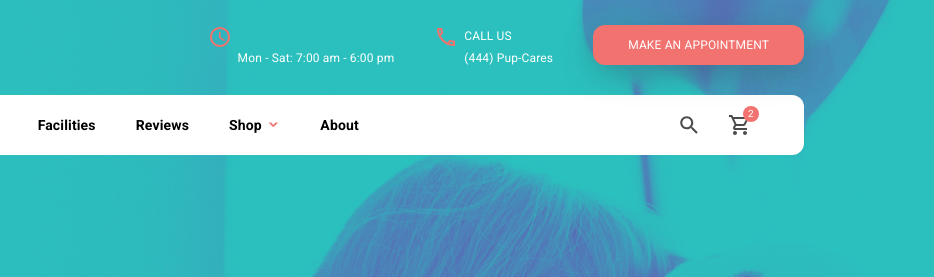
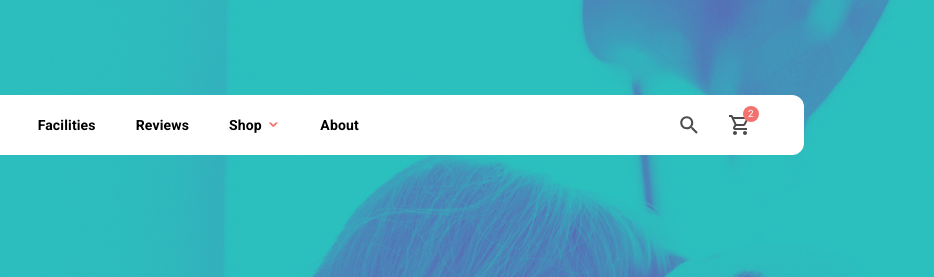
Before and after one commit to garryKarri/Dog-Boarding, a plain HTML site: page index.html in a window 1280 px wide. Shown: the top 277 px of the page, 346-1280 px from the left. Drawn offline with Linux system fonts and the light colour scheme; files whose address does not match are found by name.

Commit message:
Удалили время в index.html

```diff
--- a/index.html
+++ b/index.html
@@ -14,17 +14,6 @@
             <div class="grid">
                 <div class="grid__col grid__col_4">
                     <a class="header__logo" href="/"><img src="img/Logo-Placeholder-5.png" alt=""></a>
-                </div>
-                <div class="grid__col grid__col_8">
-                    <div class="header__info">
-                        <div class="header__info-item header__info-item_time">
-                            <span> <br>Mon - Sat: 7:00 am - 6:00 pm</span>
-                        </div>
-                        <div class="header__info-item header__info-item_phone">
-                            <span>CALL US<br>(444) Pup-Cares</span>
-                        </div>
-                        <button class="button header__button">Make an Appointment</button>
-                    </div>
                 </div>
             </div>
             <nav class="navigation header__navigation">
```
